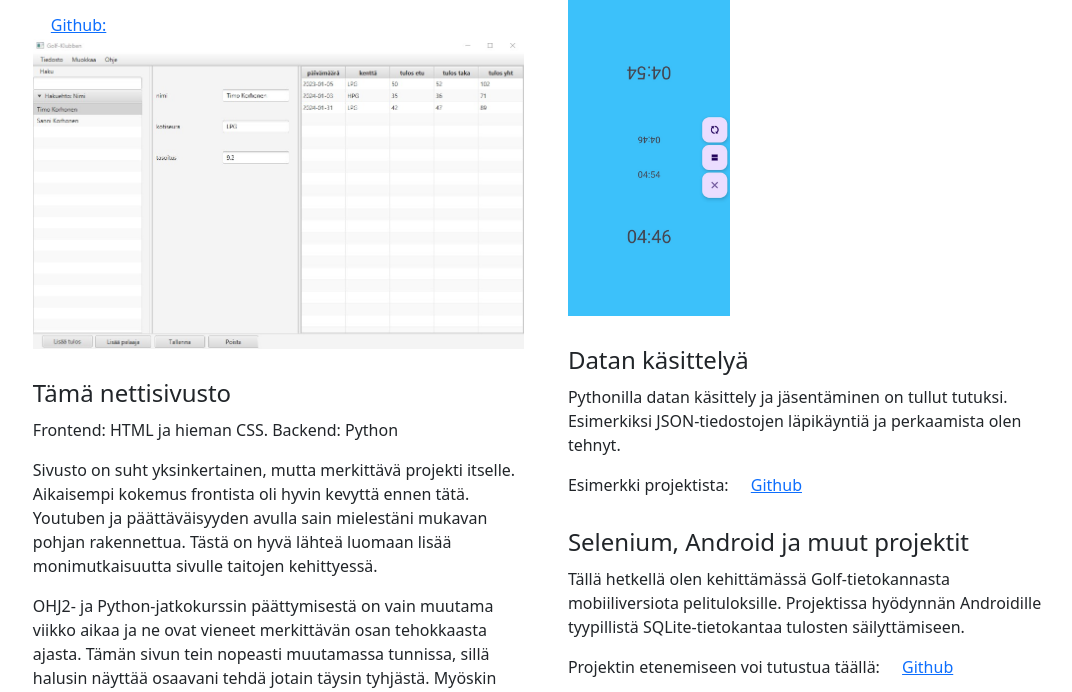
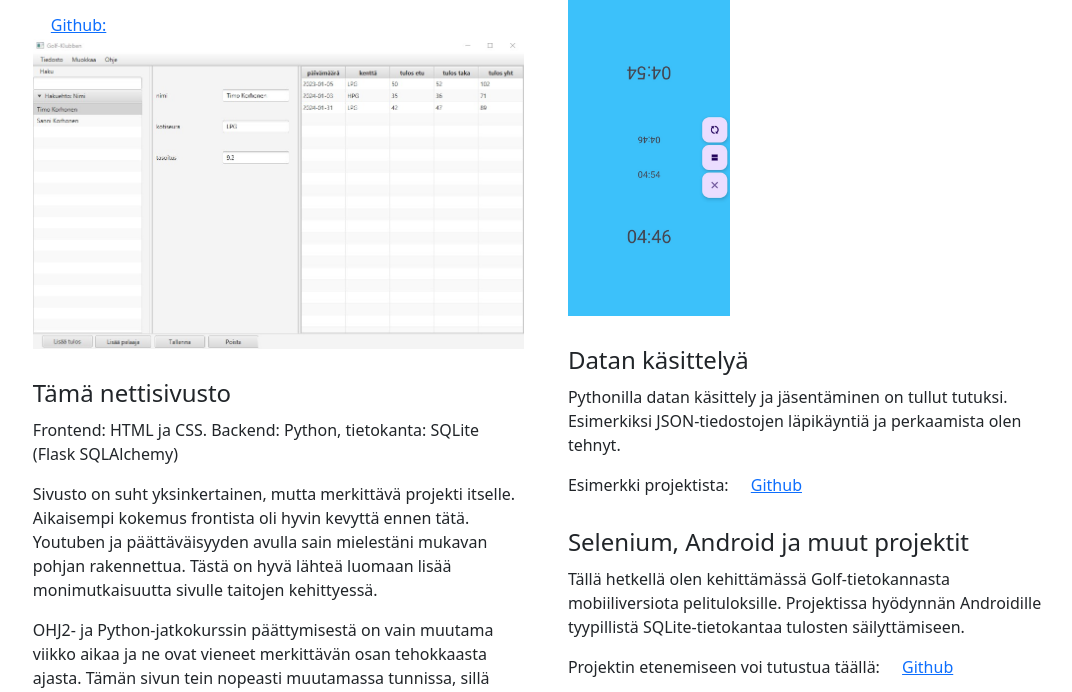
Before and after one commit to elmerben/Kotisivut, a Python web app: template Kotisivut/templates/projektit.html in a window 1280 px wide. Shown: the part 367-1059 px from the top of the page, without its empty margins (83-1155 px from the left). Run offline with Jinja, Linux system fonts and the light colour scheme; the template is opened without the code that fills it, so the values that code supplies are empty.

Commit message:
Selkeytystä ja ongelmanratkontaa

```diff
--- a/Kotisivut/templates/projektit.html
+++ b/Kotisivut/templates/projektit.html
@@ -58,7 +58,7 @@
                 <img src="{{ url_for('static', filename='sisalto/projekti1.jpg') }}" alt="Projekti 1"> </div>
 
             <h4>Tämä nettisivusto</h4>
-            <p>Frontend: HTML ja hieman CSS. Backend: Python</p>
+            <p>Frontend: HTML ja CSS. Backend: Python, tietokanta: SQLite (Flask SQLAlchemy)</p>
             <p>Sivusto on suht yksinkertainen, mutta merkittävä projekti itselle. Aikaisempi kokemus frontista
                 oli hyvin kevyttä ennen tätä. Youtuben ja päättäväisyyden avulla sain mielestäni mukavan
                 pohjan rakennettua. Tästä on hyvä lähteä luomaan lisää monimutkaisuutta sivulle taitojen kehittyessä.
```
